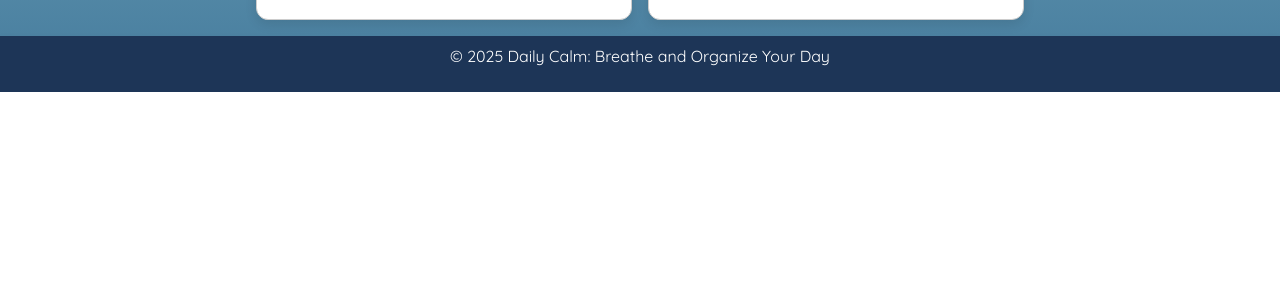
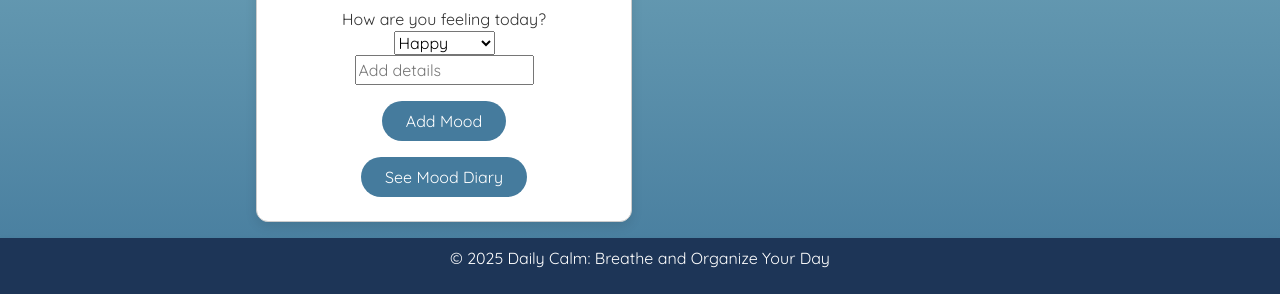
Before and after one commit to Blakenb/project-1-group07, a plain HTML site: page breathe.html in a window 1280 px wide. Shown: the part 708-1002 px from the top of the page. Before the commit the page ends 800 px from the top, so only its background shows below. Drawn offline with nearby package versions, Linux system fonts and the light colour scheme.

Commit message:
add mood tracker

```diff
--- a/breathe.html
+++ b/breathe.html
@@ -1,3 +1,4 @@
+
 <!DOCTYPE html>
 <html lang="en">
 <head>
@@ -36,6 +37,21 @@
             <button id="add-task">Add Task</button>
             <button id="clear-tasks">Clear Tasks</button>
         </section>
+        <section id="mood-tracker">
+            <h2>Mood Tracker</h2>
+            <ul id="mood-tracker"></ul>
+            <label for="mood-tracker">How are you feeling today?</label>
+            <select name="moods" id="moods">
+            <option value="happy">Happy</option>
+            <option value="depressed">Depressed</option>
+            <option value="energetic">Energetic</option>
+            <option value="dull">Dull</option>
+            <option value="anxious">Anxious</option>
+            </select>
+            <input type="mood-details" id="mood-details" placeholder="Add details">
+            <button id="add-mood" data-bs-toggle="modal" data-bs-target="#exampleModal">Add Mood</button>
+            <button id="see-moods">See Mood Diary</button>
+        </section>
     </main>
     <footer>
         <p>&copy; 2025 Daily Calm: Breathe and Organize Your Day</p>
```
